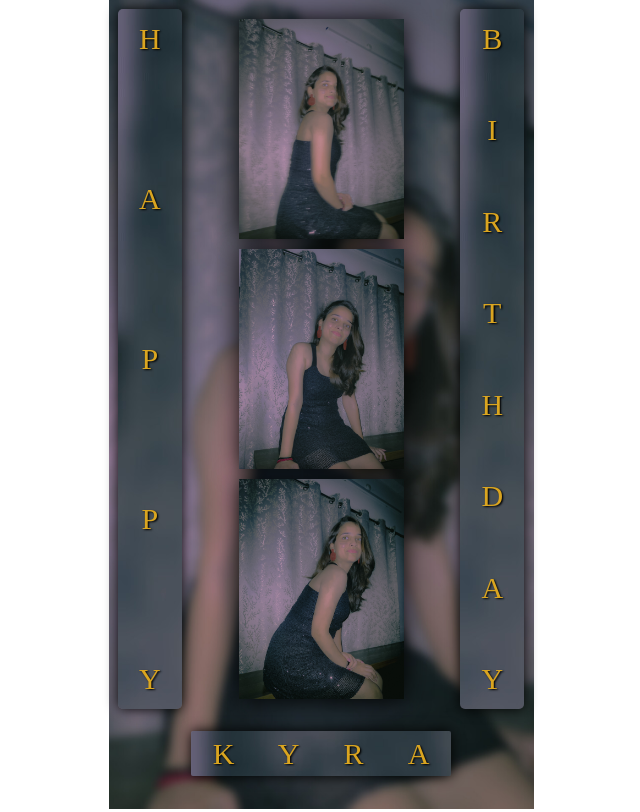
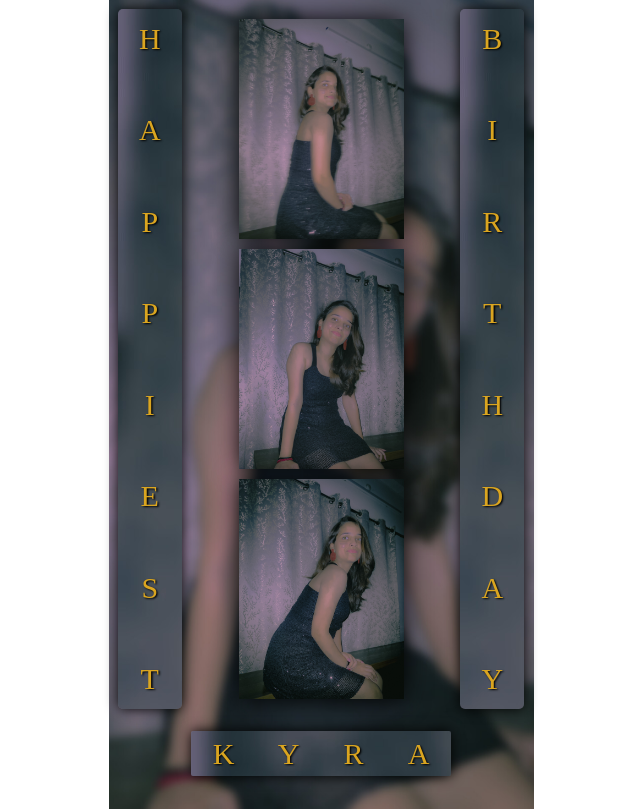
Before and after one commit to rovermask/kyra, a plain HTML site: page index.html in a window 1280 px wide. Shown: the whole page, without its empty margins (319-959 px from the left). Drawn offline with Linux system fonts and the light colour scheme.

Commit message:
Update index.html

```diff
--- a/index.html
+++ b/index.html
@@ -222,7 +222,10 @@
             <div class="letters">A</div>
             <div class="letters">P</div>
             <div class="letters">P</div>
-            <div class="letters">Y</div>
+            <div class="letters">I</div>
+            <div class="letters">E</div>
+            <div class="letters">S</div>
+            <div class="letters">T</div>
         </div>
         <div class="innerContainer">
             <div class="photoSection">
```
